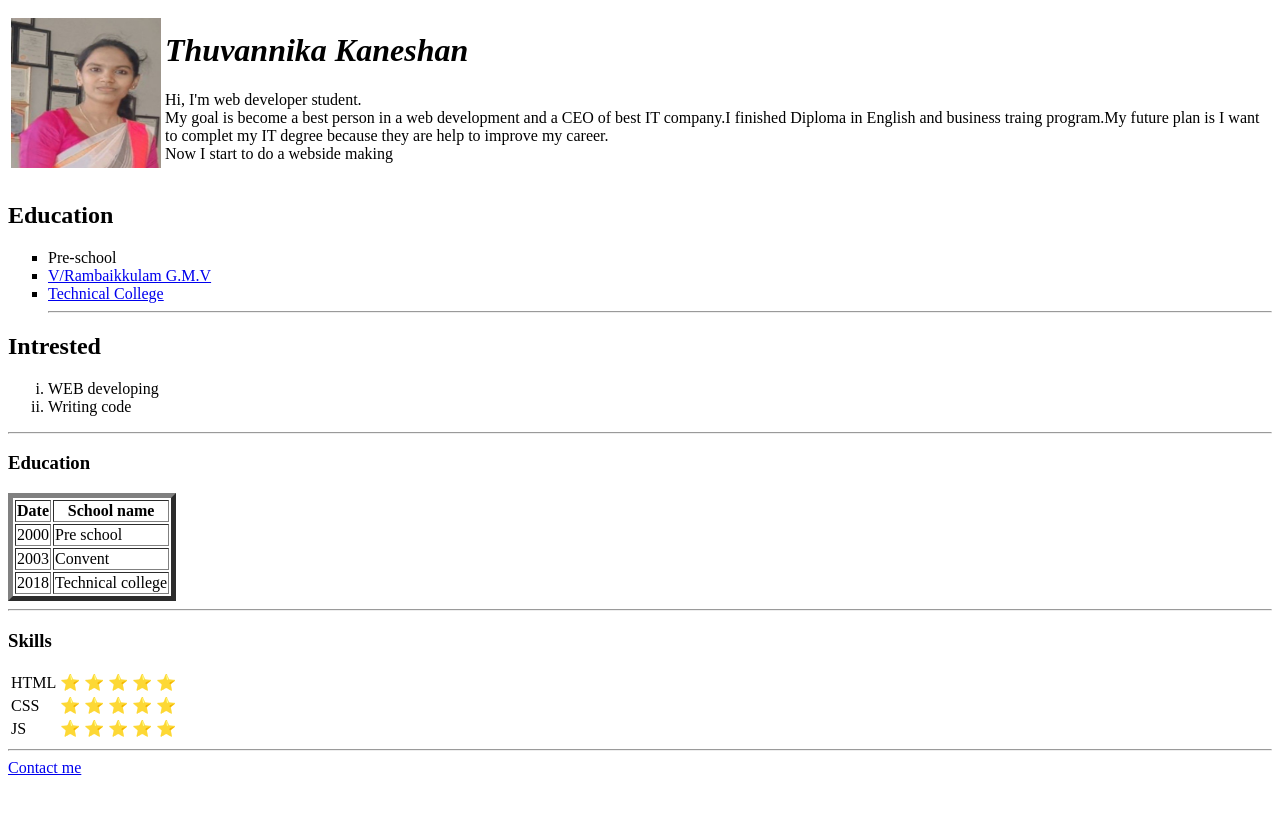
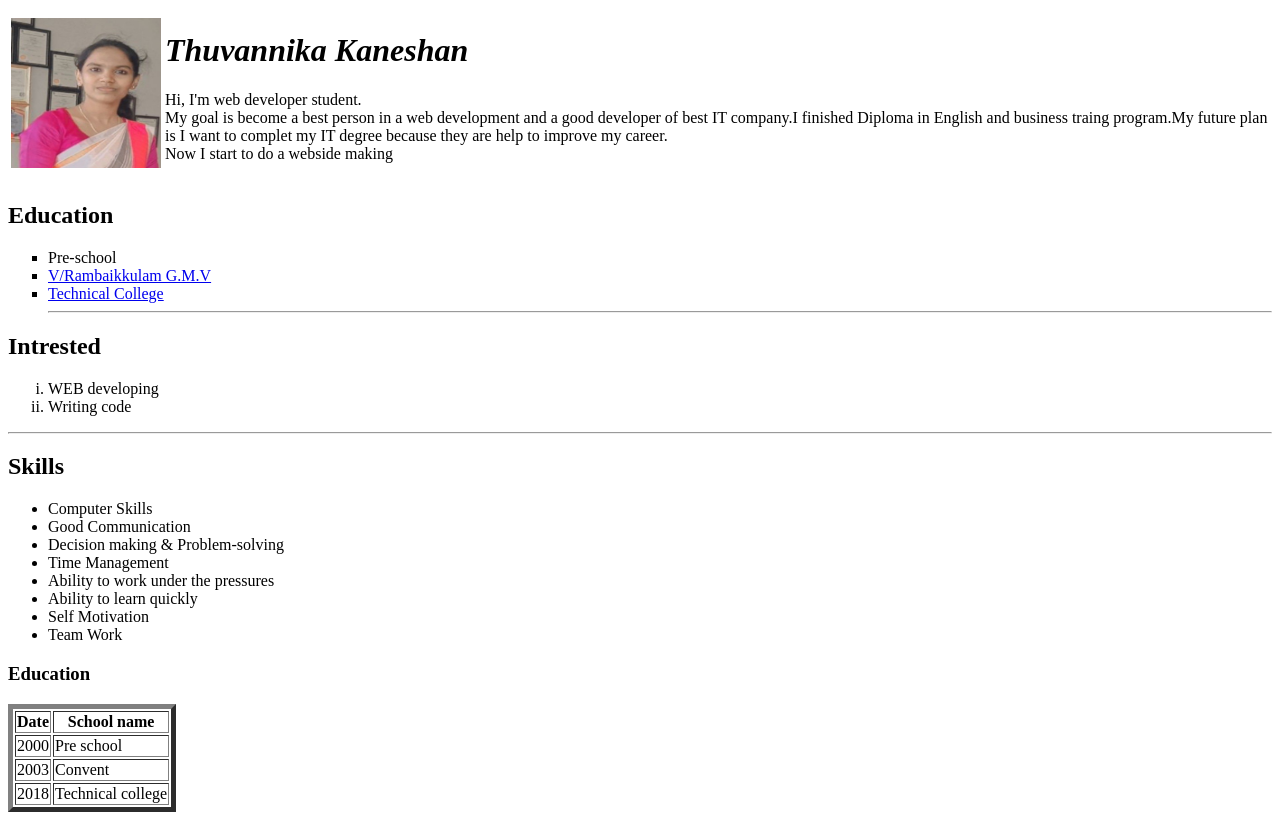
Before and after one commit to Thuvannika/CV-html, a plain HTML site: page index.html in a window 1280 px wide. Shown: the top 815 px of the page. Drawn offline with Linux system fonts and the light colour scheme.

Commit message:
Update index.html

```diff
--- a/index.html
+++ b/index.html
@@ -8,7 +8,7 @@
             <tr>
                 <td><img src="mine.jpg"alt"" style="height: 150px;width:150px ;" ></td>
                 <td> <h1><i>Thuvannika Kaneshan</i></h1>
-                    <p>Hi, I'm web developer student.<br/>My goal is become a best person in a web development and a CEO of best IT company.I finished Diploma in English and business traing program.My future plan is I want to complet my IT degree because they are help to improve my career.<br/>Now I start to do a webside making </p>
+                    <p>Hi, I'm web developer student.<br/>My goal is become a best person in a web development and a good developer of best IT company.I finished Diploma in English and business traing program.My future plan is I want to complet my IT degree because they are help to improve my career.<br/>Now I start to do a webside making </p>
                 </td>
             </tr>
         </table>
@@ -25,6 +25,17 @@
         <li>Writing code</li>
         </ol>
         <hr>
+        <h2>Skills</h2>
+        <ul>
+            <li>Computer Skills</li>
+            <li>Good Communication</li>
+            <li>Decision making & Problem-solving</li>
+            <li>Time Management</li>
+            <li>Ability to work under the pressures</li>
+            <li>Ability to learn quickly</li>
+            <li>Self Motivation</li>
+            <li>Team Work</li>
+        </ul>
         <h3>Education</h3>
     <table border="5">
         <tr>
```
